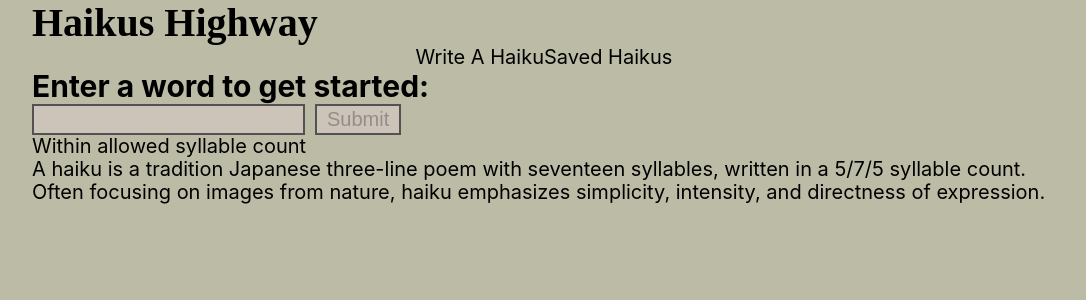
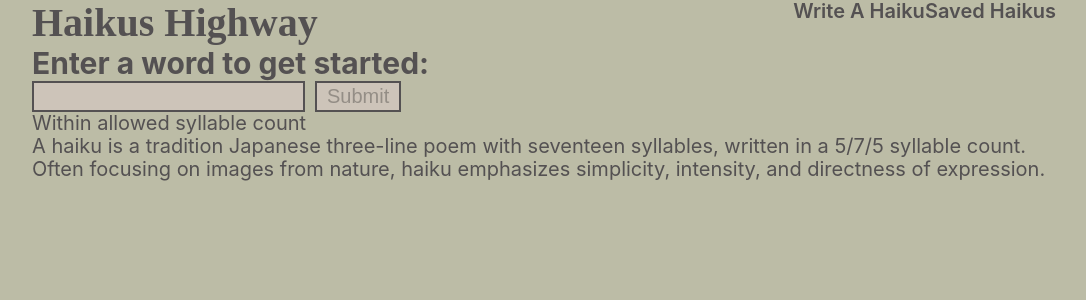
Before and after one commit to dove1312/haikus-highway, a React (Create React App) app: page / in a window 1280 px wide. Shown: the top 300 px of the page, without its empty margins (96-1182 px from the left). Built offline with nearby package versions, Linux system fonts and the light colour scheme.

Commit message:
creating new branch

```diff
--- a/src/App.css
+++ b/src/App.css
@@ -14,6 +14,7 @@ html { -moz-box-sizing: border-box; -webkit-box-sizing: border-box; box-sizing:
 /* Global Styles */
 html {
   font-size: 125%;
+  color: #545152;
   background-color: #BCBCA6;
   font-family: 'Barlow', 'sans-serif';
 }
@@ -31,14 +32,13 @@ li {
 }
 a {
   text-decoration: none;
-  color: black;
+  color: #545152;
 }
-
 h1 {
   font-family: 'Merienda One', 'cursive';
 }
 
-input, button {
+input, button.submitButton {
   border: 2px #545152 solid;
   background-color: #CDC4B9;
 }
@@ -62,3 +62,29 @@ ul {
 li {
   list-style: none;
 }
+
+/* NAV MENU STYLING */
+h1 {
+  color: #545152;
+}
+nav .wrapper {
+  display: flex;
+  justify-content: space-between;
+}
+.navButton {
+  font-weight: 600;
+}
+.haikuLine li {
+
+}
+.lineComplete li {
+  font-weight: 400;
+  color: #22261e;
+}
+
+
+/* PROJECT NOTES --- */
+/* brand colours: */
+/* DARK GREY: #545152 */
+/* SAND/LIGHT BROWN: #CDC4B9 */
+/* SAGE GREEN: #BCBCA6 */
--- a/src/components/HaikuReturn.js
+++ b/src/components/HaikuReturn.js
@@ -5,8 +5,7 @@ const HaikuReturn = (props) => {
     return (
         <div className="haikuFlexContainer">
             <ul
-                className="line1 haikuLine"
-                style={props.syllables >= 5 ? { color: "grey" } : { color: "black" }}
+                className={`line1 haikuLine ${props.syllables >= 5 ? "lineComplete" : null }` }
             >
                 {
                     liFromArray(props.haikuArray, 0)
@@ -15,8 +14,7 @@ const HaikuReturn = (props) => {
 
             </ul>
             <ul
-                className="line2 haikuLine"
-                style={props.syllables >= 12 ? { color: "grey" } : { color: "black" }}
+                className={`line2 haikuLine ${props.syllables >= 12 ? "lineComplete" : null}`}
             >
                 {
                     liFromArray(props.haikuArray, 1)
@@ -24,8 +22,7 @@ const HaikuReturn = (props) => {
                 {props.button2 ? props.button2() : null }
             </ul>
             <ul
-                className="line3 haikuLine"
-                style={props.syllables == 17 ? { color: "grey" } : { color: "black" }}
+                className={`line2 haikuLine ${props.syllables == 17 ? "lineComplete" : null}`}
             >
                 {
                     liFromArray(props.haikuArray, 2)
```
